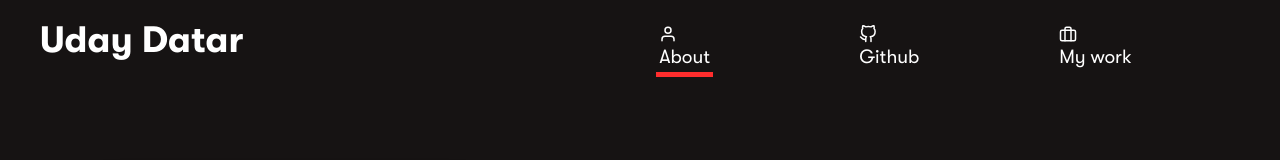
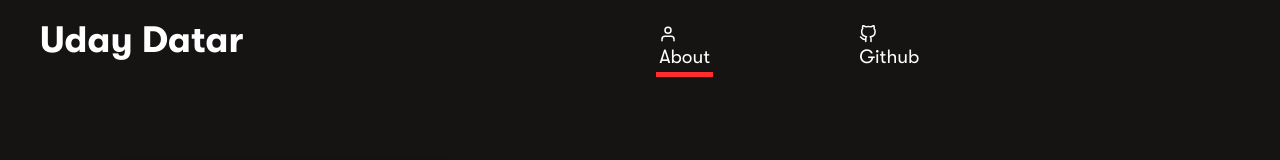
Before and after one commit to udaydatar7/portfolio-website, a Gatsby site: page / in a window 1280 px wide. Shown: the top 160 px of the page. Built offline with nearby package versions, Linux system fonts and the light colour scheme; Gatsby itself is replaced by a stand-in of ours.

Commit message:
Update index.jsx

```diff
--- a/src/components/layout/navbar/index.jsx
+++ b/src/components/layout/navbar/index.jsx
@@ -21,7 +21,7 @@ const Navbar = ({ siteTitle }) => (
             <NavbarList>
               <li><Link to="/" className="lined-link" activeClassName="active"> <User /> <span> About </span> </Link></li>
               <li><Link to="/repositories" className="lined-link" activeClassName="active"> <GitHub /> <span> Github </span> </Link></li>
-              <li><Link to="/works" className="lined-link" activeClassName="active"> <Briefcase /> <span> My work </span> </Link></li>
+              {/* <li><Link to="/works" className="lined-link" activeClassName="active"> <Briefcase /> <span> My work </span> </Link></li>   */}
               {/* <li><Link to="/blog" className="lined-link" activeClassName="active"> <Feather /> <span> Blog</span> </Link></li> */}
             </NavbarList>
           </div>
```
